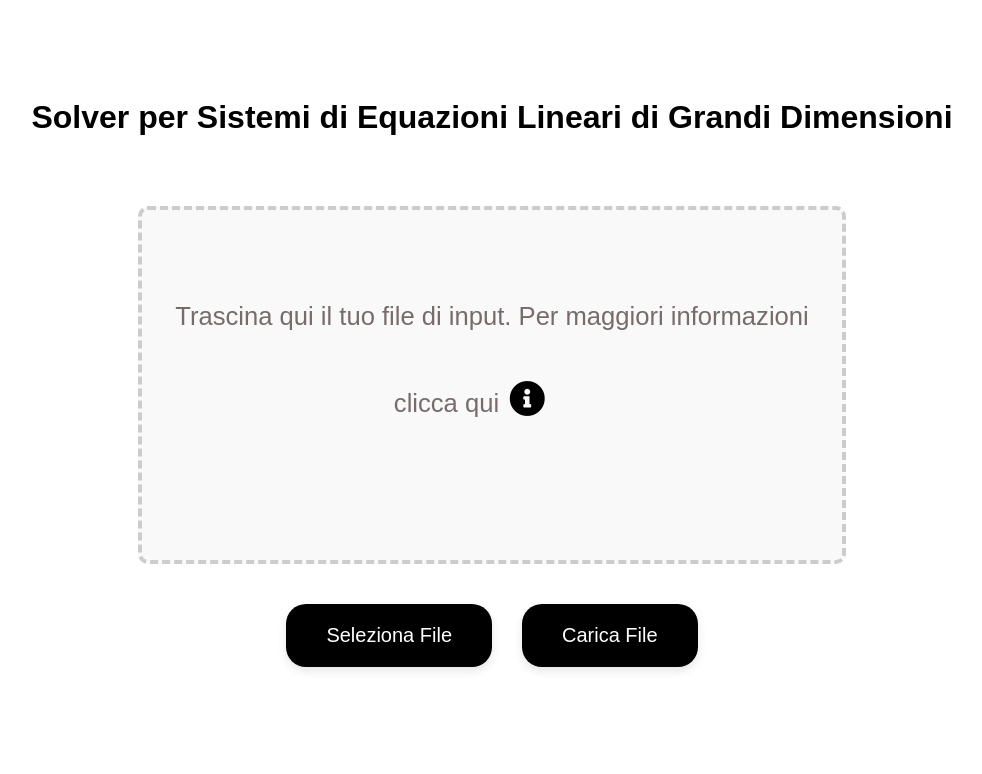
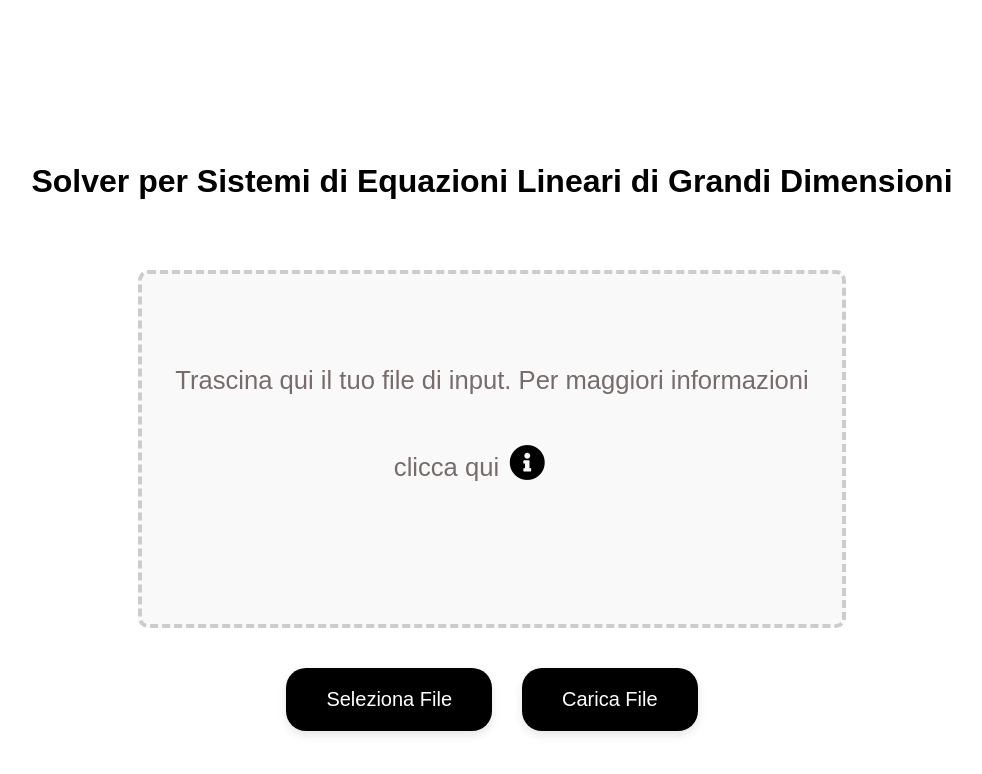
Before and after one commit to Lpint02/nomq-app, a React (Create React App) app: page / in a window 1280 px wide. Shown: the top 774 px of the page, without its empty margins (148-1130 px from the left). Built offline with nearby package versions, Linux system fonts and the light colour scheme.

Commit message:
padding fixes

```diff
--- a/src/App.css
+++ b/src/App.css
@@ -47,7 +47,8 @@ button:hover {
   justify-content: center;
   align-items: center;
   height: 75vh;
-  padding-top: 5%;
+  padding-top: 10%;
+  padding-bottom: 10%;
 }
 
 .uploader-container {
```
